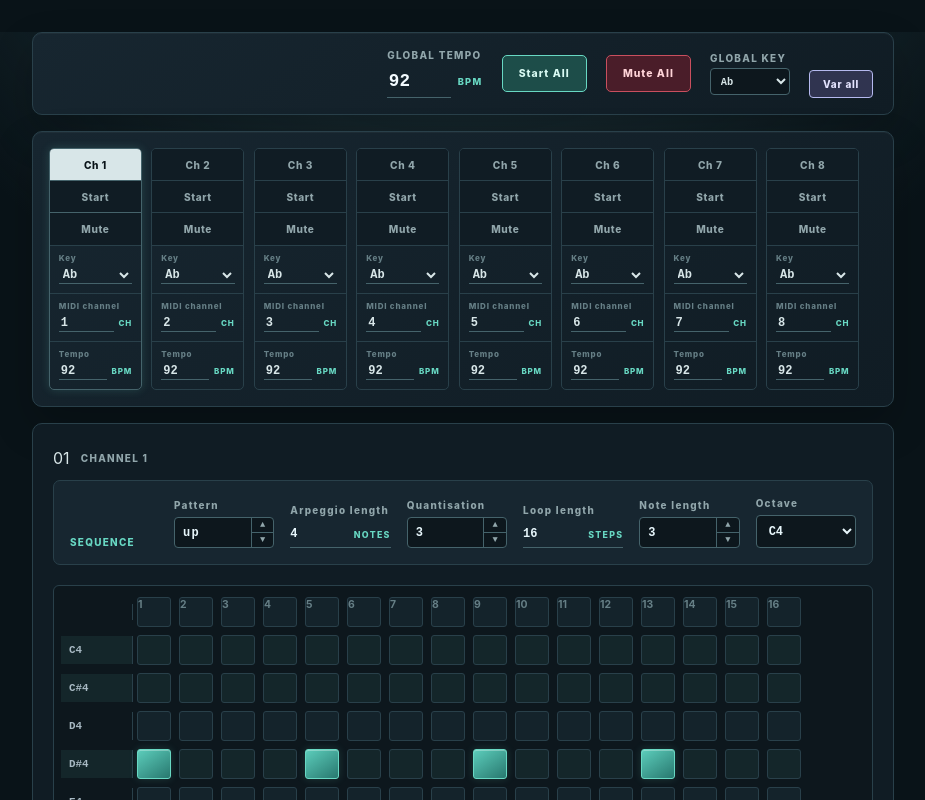
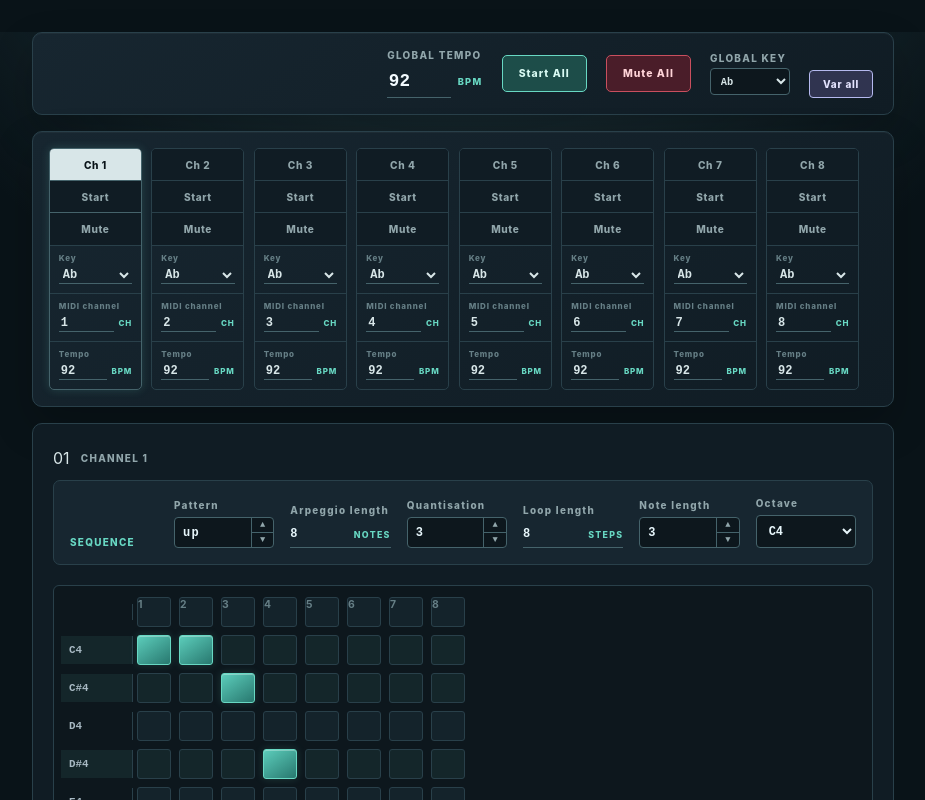
Before and after one commit to hendrik-goebel/Arpeggiator, a Vue app: page / in a window 1280 px wide. Shown: the top 800 px of the page, without its empty margins (177-1102 px from the left). Built offline with nearby package versions, Linux system fonts and the light colour scheme.

Commit message:
make random setup even more random

```diff
--- a/src/useChannels.ts
+++ b/src/useChannels.ts
@@ -337,13 +337,18 @@ export function useChannels() {
       const quantisation = quantisations[Math.floor(Math.random() * quantisations.length)]
       const noteLength = NOTE_LENGTH_OPTIONS[Math.floor(Math.random() * NOTE_LENGTH_OPTIONS.length)]
       const octave = ARPEGGIO_OCTAVES[Math.floor(Math.random() * ARPEGGIO_OCTAVES.length)]
+      const arpeggioLength = 1 + Math.floor(Math.random() * 8)
+      const loopLength = 8 + Math.floor(Math.random() * 9)
       channel.pattern = pattern
       channel.quantisation = quantisation
       channel.noteLength = noteLength
       channel.octave = octave
+      channel.arpeggioLength = arpeggioLength
+      channel.loopLength = loopLength
       channel.arpeggiator.setPattern(pattern)
       channel.arpeggiator.setSubdivision(quantisation)
       channel.arpeggiator.setNoteLength(noteLength)
+      channel.arpeggiator.setLoopLength(loopLength)
     })
     createGlobalVariation()
     channels.forEach((channel, index) => {
```
